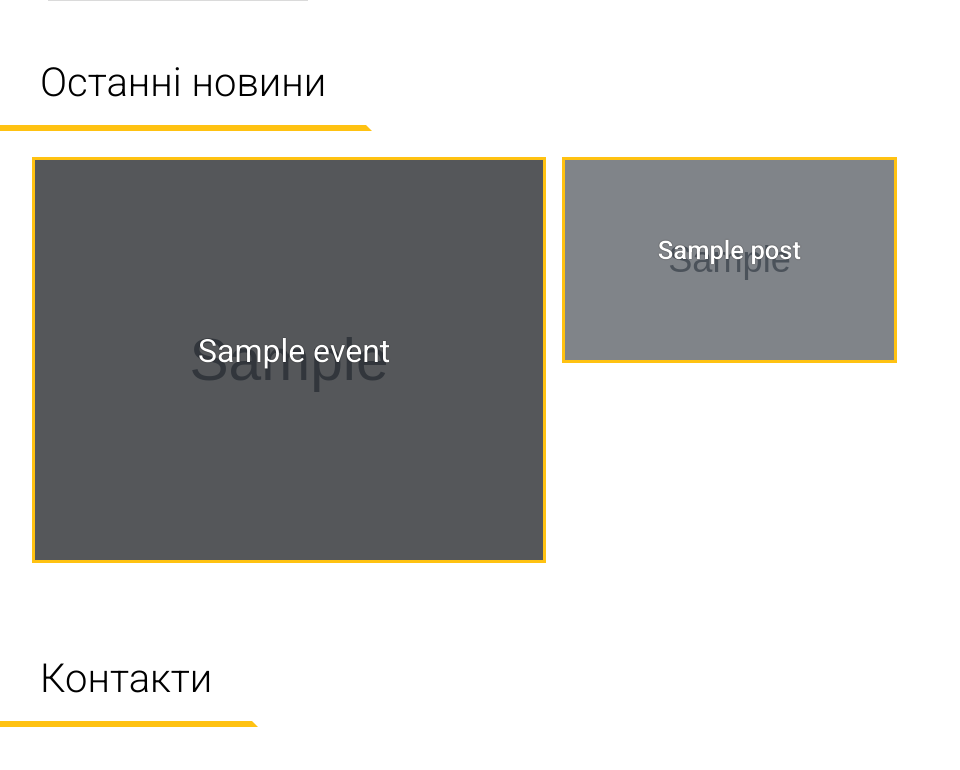
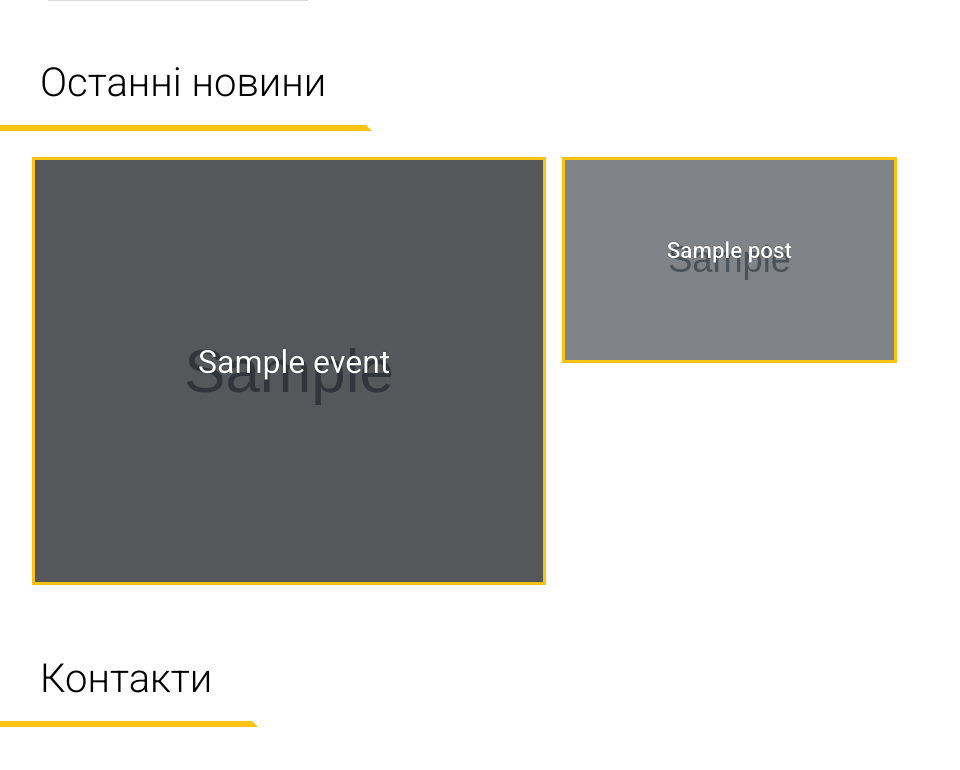
Before and after one commit to NightSkyStudios/ECAD, a Django app: page / in a window 1280 px wide. Shown: the part 2131-2901 px from the top of the page, without its empty margins (0-960 px from the left). Run offline with Django 3.2, Linux system fonts and the light colour scheme; tables that the repository leaves empty hold one stand-in row (values such as "Sample post"); grey boxes marked "Sample" are stand-in pictures; data that the repository does not hold is empty; style sheets or scripts are compiled from the project's sources.

Commit message:
Minor improvements

```diff
--- a/static/css/_index-content.scss
+++ b/static/css/_index-content.scss
@@ -152,7 +152,8 @@
       height: fit-content;
 
       .pad.main {
-         height: 25em;
+         height: 100%;
+         box-sizing: border-box;
 
          .ptitle {
             position: absolute;
@@ -194,7 +195,7 @@
             height: 12.5em;
 
             .pimg {
-               font-size: 0.8em;
+               font-size: 0.7em;
             }
          }
 
--- a/templates/event_post.html
+++ b/templates/event_post.html
@@ -22,11 +22,11 @@
 <div class="page" data-parallax="scroll" data-ios-fix="true" data-android-fix="true" data-image-src="{{ event.image.url }}" >
     <div class="header center etitle"><p>{{ event.title }}</p></div>
     <div class="epost">
-        <div class="desctxt"><p>Lorem ipsum dolor sit amet, consectetur adipisicing elit. Ab cumque, dolores esse explicabo necessitatibus nulla numquam vero? Accusantium adipisci aperiam, autem beatae cum eaque, expedita in iure iusto laboriosam magni minus nobis nostrum officia provident quam, rerum sed temporibus? Aut, cum distinctio eos ipsum sed tempora? Ad ducimus, inventore laboriosam libero qui veniam! Accusamus blanditiis dolor, error excepturi fuga hic, laborum magnam molestiae neque perspiciatis quia ratione rem repellendus repudiandae similique sunt tempora? Ab atque cum, cupiditate delectus deserunt dolore doloremque ducimus eligendi et eum exercitationem fugit iure laborum minima, numquam odit omnis optio quibusdam quidem repellat sapiente sed voluptas!</p></div>
+        <div class="desctxt"><p>{{ event.text }}</p></div>
         <div class="einfo">
             <div class="prtcp"><p><span>Учасники:</span> Іван Іванов, Іван Іванов, Іван Іванов, Іван Іванов, Іван Іванов, Іван Іванов, Іван Іванов, Іван Іванов, Іван Іванов.</p></div>
             <div class="place"><p><span>Місце проведення:</span> Округ жмеринки</p></div>
-            <div class="date"><p><span>Дата та час:</span> 10:00 18.08.1999</p></div>
+            <div class="date"><p><span>Дата та час:</span> {{ event.event_date }}</p></div>
         </div>
     </div>
 </div>
```
Also changed, not shown: 1 other file.
